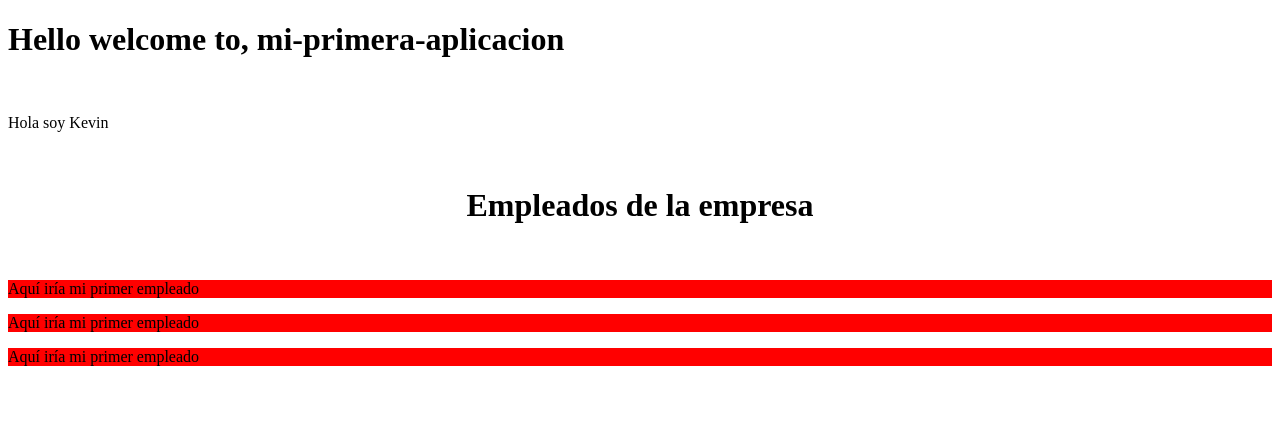
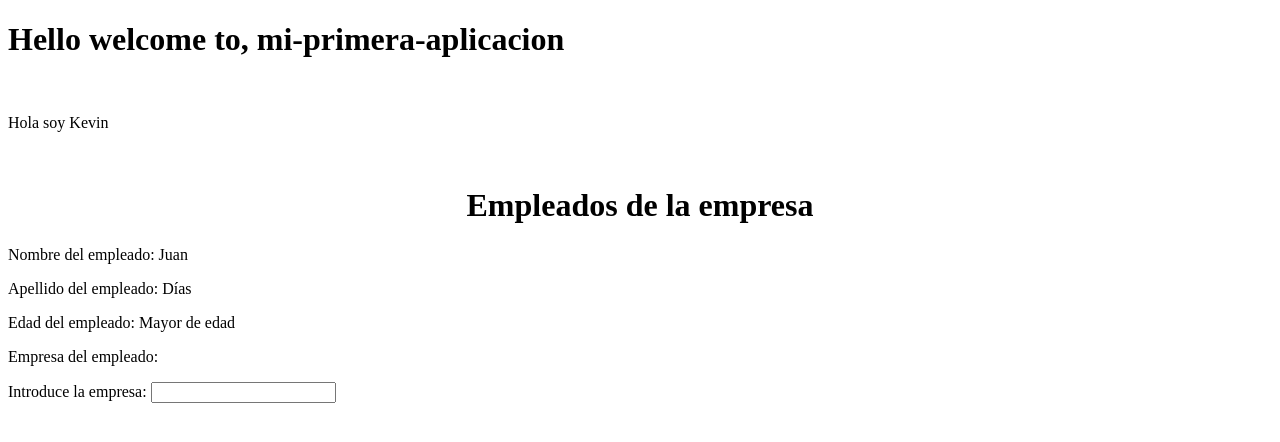
Before and after one commit to Kevin101093/curso-angular, an Angular app in the folder mi-primera-aplicacion/: page / in a window 1280 px wide. Shown: the top 442 px of the page. Built offline with nearby package versions, Linux system fonts and the light colour scheme.

Commit message:
Datos del empleado de forma dinámica con interacción de una caja de texto con keyup.

```diff
--- a/mi-primera-aplicacion/src/app/app.component.html
+++ b/mi-primera-aplicacion/src/app/app.component.html
@@ -8,9 +8,3 @@
 <br>
 
 <app-empleados></app-empleados>
-
-<br>
-
-<app-empleado></app-empleado>
-<app-empleado></app-empleado>
-<app-empleado></app-empleado>
--- a/mi-primera-aplicacion/src/app/empleado/empleado.component.html
+++ b/mi-primera-aplicacion/src/app/empleado/empleado.component.html
@@ -1 +1,9 @@
-<p>Aquí iría mi primer empleado</p>
+<p>Nombre del empleado: {{nombre}}</p>
+<p>Apellido del empleado: {{apellido}}</p>
+<p>Edad del empleado: {{edad < 18 ? "Menor de edad" : "Mayor de edad"}}</p>
+<p>Empresa del empleado: {{empresa.value}}</p>
+
+Introduce la empresa: <input type="text" name="" id="" #empresa (keyup)="0">
+
+<br>
+<br>
--- a/mi-primera-aplicacion/src/app/empleado/empleado.component.ts
+++ b/mi-primera-aplicacion/src/app/empleado/empleado.component.ts
@@ -5,9 +5,20 @@ import { Component } from '@angular/core';
   standalone: true,
   imports: [],
   templateUrl: './empleado.component.html',
-  //styleUrl: './empleado.component.css'
-  styles:['p{background-color:red}'] //Es de forma inline.
+  styleUrl: './empleado.component.css'
+  //styles:['p{background-color:red}'] //Es de forma inline.
 })
 export class EmpleadoComponent {
 
+  nombre = 'Juan';
+  apellido = 'Días';
+  edad = 18;
+  empresa = ''
+
+  //Método obtener
+  /*getEdad(){
+   return this.edad;
+  }
+   */
+
 }
--- a/mi-primera-aplicacion/src/app/empleados/empleados.component.html
+++ b/mi-primera-aplicacion/src/app/empleados/empleados.component.html
@@ -1 +1,3 @@
 <h1 style="text-align: center;">Empleados de la empresa</h1>
+
+<app-empleado></app-empleado>
```
